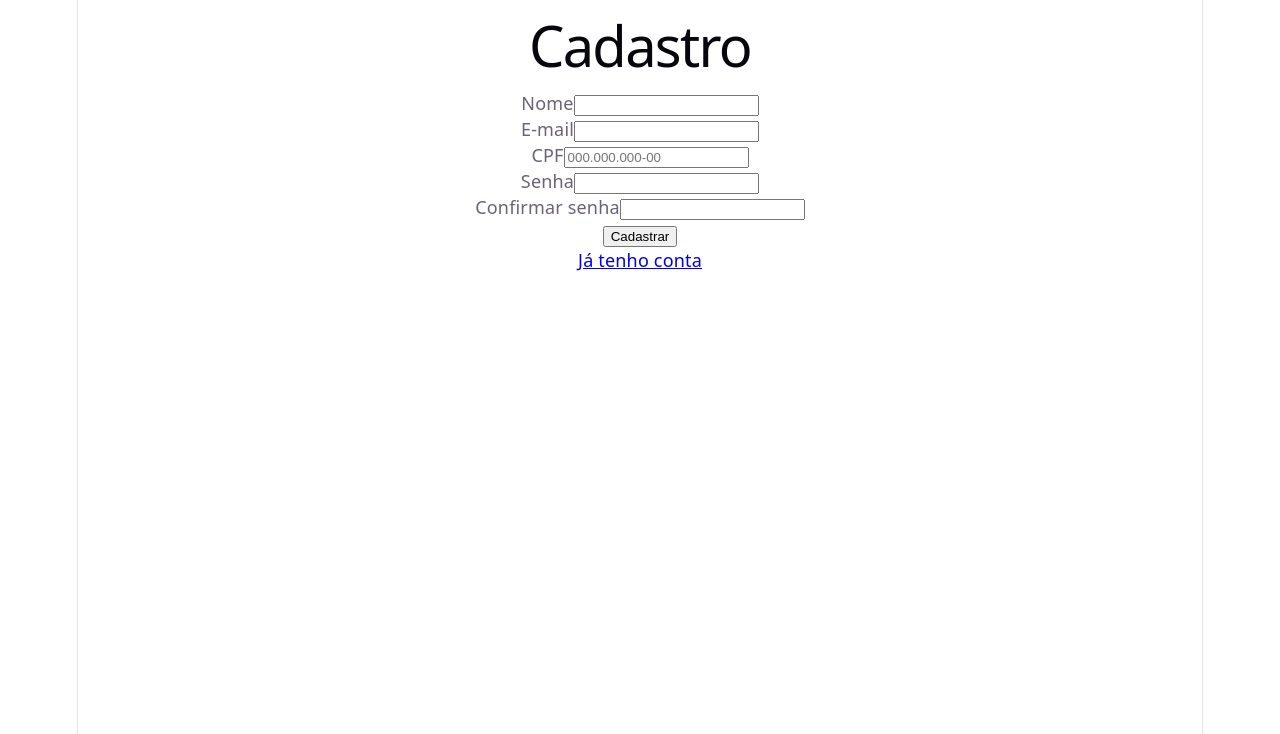
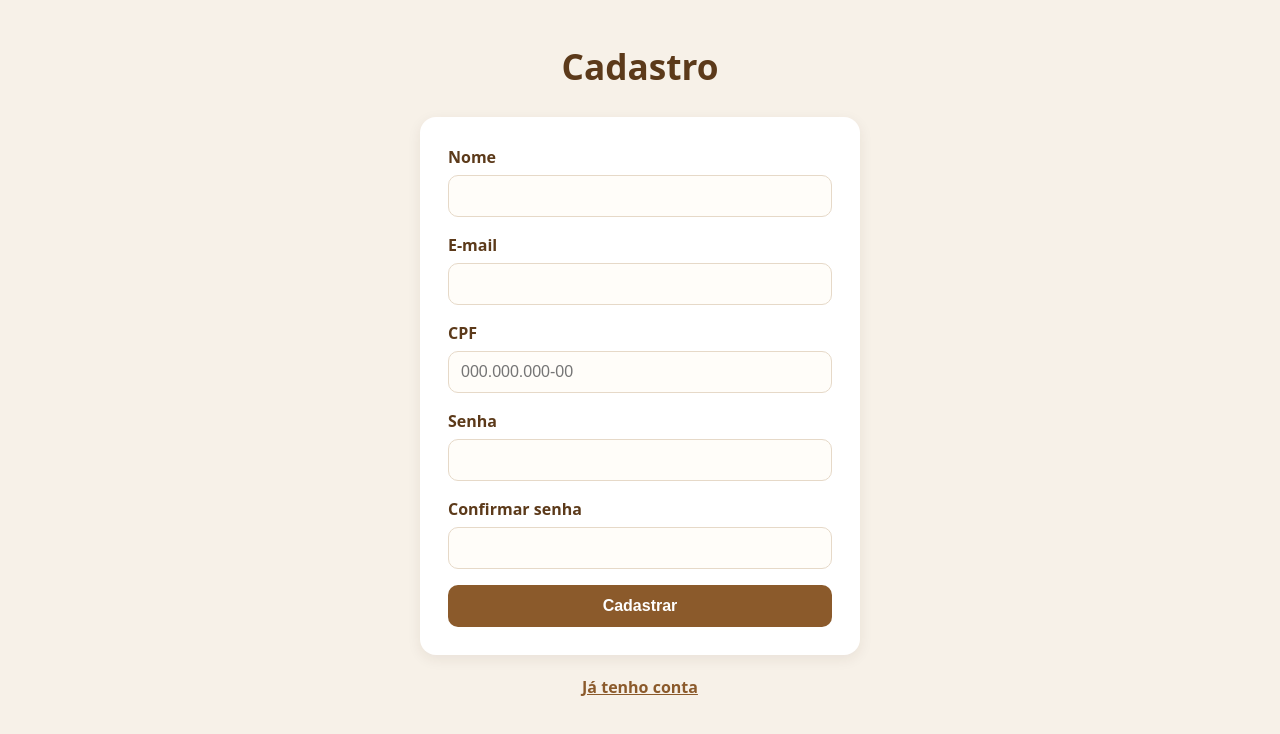
Before and after one commit to aleeexkk/grao-nobre, a React (Vite) app in the folder frontend/: page /cadastro in a window 1280 px wide. Shown: the top 734 px of the page. Built offline with nearby package versions, Linux system fonts and the light colour scheme.

Commit message:
style: tema cafeteria (cores, cartões, formulário e painel)

```diff
--- a/frontend/src/index.css
+++ b/frontend/src/index.css
@@ -1,111 +1,197 @@
+/* ===== Paleta e configurações gerais (tema cafeteria) ===== */
 :root {
-  --text: #6b6375;
-  --text-h: #08060d;
-  --bg: #fff;
-  --border: #e5e4e7;
-  --code-bg: #f4f3ec;
-  --accent: #aa3bff;
-  --accent-bg: rgba(170, 59, 255, 0.1);
-  --accent-border: rgba(170, 59, 255, 0.5);
-  --social-bg: rgba(244, 243, 236, 0.5);
-  --shadow:
-    rgba(0, 0, 0, 0.1) 0 10px 15px -3px, rgba(0, 0, 0, 0.05) 0 4px 6px -2px;
+    color-scheme: light;
+    --fundo: #f7f1e8; /* creme */
+    --superficie: #ffffff; /* fundo dos cartões */
+    --texto: #3a2a1f; /* marrom bem escuro */
+    --texto-suave: #7a6556; /* marrom acinzentado */
+    --cafe: #8b5a2b; /* marrom principal (igual ao das barras dos gráficos) */
+    --cafe-escuro: #5c3a1a;
+    --destaque: #c0392b; /* vermelho dos erros e destaques */
+    --borda: #e6d9c8;
+    --sombra: 0 4px 14px rgba(58, 42, 31, 0.08);
 
-  --sans: system-ui, 'Segoe UI', Roboto, sans-serif;
-  --heading: system-ui, 'Segoe UI', Roboto, sans-serif;
-  --mono: ui-monospace, Consolas, monospace;
-
-  font: 18px/145% var(--sans);
-  letter-spacing: 0.18px;
-  color-scheme: light dark;
-  color: var(--text);
-  background: var(--bg);
-  font-synthesis: none;
-  text-rendering: optimizeLegibility;
-  -webkit-font-smoothing: antialiased;
-  -moz-osx-font-smoothing: grayscale;
-
-  @media (max-width: 1024px) {
-    font-size: 16px;
-  }
+    font-family: system-ui, -apple-system, "Segoe UI", Roboto, sans-serif;
+    line-height: 1.5;
 }
 
-@media (prefers-color-scheme: dark) {
-  :root {
-    --text: #9ca3af;
-    --text-h: #f3f4f6;
-    --bg: #16171d;
-    --border: #2e303a;
-    --code-bg: #1f2028;
-    --accent: #c084fc;
-    --accent-bg: rgba(192, 132, 252, 0.15);
-    --accent-border: rgba(192, 132, 252, 0.5);
-    --social-bg: rgba(47, 48, 58, 0.5);
-    --shadow:
-      rgba(0, 0, 0, 0.4) 0 10px 15px -3px, rgba(0, 0, 0, 0.25) 0 4px 6px -2px;
-  }
-
-  #social .button-icon {
-    filter: invert(1) brightness(2);
-  }
-}
-
-#root {
-  width: 1126px;
-  max-width: 100%;
-  margin: 0 auto;
-  text-align: center;
-  border-inline: 1px solid var(--border);
-  min-height: 100svh;
-  display: flex;
-  flex-direction: column;
-  box-sizing: border-box;
+* {
+    box-sizing: border-box;
 }
 
 body {
-  margin: 0;
+    margin: 0;
+    background: var(--fundo);
+    color: var(--texto);
 }
 
-h1,
-h2 {
-  font-family: var(--heading);
-  font-weight: 500;
-  color: var(--text-h);
+/* ===== Estrutura das páginas ===== */
+main {
+    max-width: 1000px;
+    margin: 0 auto;
+    padding: 40px 20px 64px;
 }
 
 h1 {
-  font-size: 56px;
-  letter-spacing: -1.68px;
-  margin: 32px 0;
-  @media (max-width: 1024px) {
-    font-size: 36px;
-    margin: 20px 0;
-  }
-}
-h2 {
-  font-size: 24px;
-  line-height: 118%;
-  letter-spacing: -0.24px;
-  margin: 0 0 8px;
-  @media (max-width: 1024px) {
-    font-size: 20px;
-  }
-}
-p {
-  margin: 0;
+    margin: 0 0 8px;
+    text-align: center;
+    font-size: 2.2rem;
+    color: var(--cafe-escuro);
 }
 
-code,
-.counter {
-  font-family: var(--mono);
-  display: inline-flex;
-  border-radius: 4px;
-  color: var(--text-h);
+h2 {
+    margin: 0 0 6px;
+    font-size: 1.25rem;
+    color: var(--cafe-escuro);
 }
 
-code {
-  font-size: 15px;
-  line-height: 135%;
-  padding: 4px 8px;
-  background: var(--code-bg);
+main > p {
+    margin: 0 0 24px;
+    text-align: center;
+    color: var(--texto-suave);
 }
+
+a {
+    color: var(--cafe);
+    font-weight: 600;
+}
+
+a:hover {
+    color: var(--cafe-escuro);
+}
+
+/* Links soltos no fim da página (ex: "Já tenho conta") */
+main > a {
+    display: block;
+    text-align: center;
+    margin-top: 20px;
+}
+
+/* ===== Formulários (cadastro) ===== */
+form {
+    max-width: 440px;
+    margin: 24px auto 0;
+    padding: 28px;
+    background: var(--superficie);
+    border-radius: 16px;
+    box-shadow: var(--sombra);
+}
+
+.campo {
+    display: flex;
+    flex-direction: column;
+    gap: 6px;
+    margin-bottom: 16px;
+}
+
+.campo label {
+    font-weight: 600;
+    color: var(--cafe-escuro);
+}
+
+.campo input {
+    width: 100%;
+    padding: 11px 12px;
+    font-size: 1rem;
+    color: var(--texto);
+    background: #fffdf9;
+    border: 1px solid var(--borda);
+    border-radius: 10px;
+}
+
+.campo input:focus {
+    outline: 3px solid rgba(139, 90, 43, 0.25);
+    border-color: var(--cafe);
+}
+
+/* Campo com erro: borda vermelha */
+.campo input[aria-invalid="true"] {
+    border-color: var(--destaque);
+}
+
+.campo-erro {
+    font-size: 0.85rem;
+    color: var(--destaque);
+}
+
+/* Erro que veio do servidor (ex: "E-mail já cadastrado.") */
+.erro-api {
+    margin: 0 0 16px;
+    padding: 10px 12px;
+    font-size: 0.95rem;
+    color: #a93226;
+    background: #fdecea;
+    border-radius: 10px;
+}
+
+button {
+    width: 100%;
+    padding: 12px;
+    font-size: 1rem;
+    font-weight: 600;
+    color: #ffffff;
+    background: var(--cafe);
+    border: 0;
+    border-radius: 10px;
+    cursor: pointer;
+}
+
+button:hover {
+    background: var(--cafe-escuro);
+}
+
+button:disabled {
+    opacity: 0.6;
+    cursor: not-allowed;
+}
+
+/* ===== Painel: cartões de métricas ===== */
+.cartoes {
+    display: grid;
+    grid-template-columns: repeat(auto-fit, minmax(220px, 1fr));
+    gap: 16px;
+    margin: 24px 0;
+}
+
+.cartao-metrica {
+    display: flex;
+    flex-direction: column;
+    gap: 4px;
+    padding: 18px;
+    background: var(--superficie);
+    border-left: 5px solid var(--cafe);
+    border-radius: 14px;
+    box-shadow: var(--sombra);
+}
+
+.cartao-titulo {
+    font-size: 0.8rem;
+    font-weight: 600;
+    text-transform: uppercase;
+    letter-spacing: 0.04em;
+    color: var(--texto-suave);
+}
+
+.cartao-valor {
+    font-size: 1.7rem;
+    color: var(--cafe-escuro);
+}
+
+.cartao-descricao {
+    color: var(--texto-suave);
+}
+
+/* ===== Painel: cartões dos gráficos ===== */
+.cartao-grafico {
+    margin: 24px 0;
+    padding: 24px;
+    background: var(--superficie);
+    border-radius: 16px;
+    box-shadow: var(--sombra);
+}
+
+.cartao-grafico p {
+    margin: 0 0 16px;
+    font-size: 0.95rem;
+    color: var(--texto-suave);
+}
```
